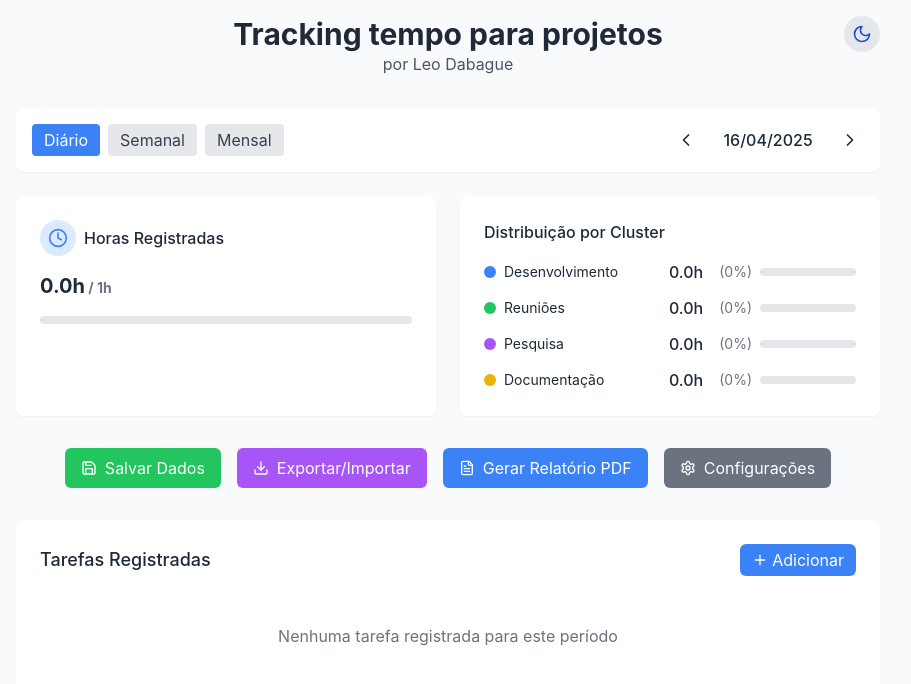
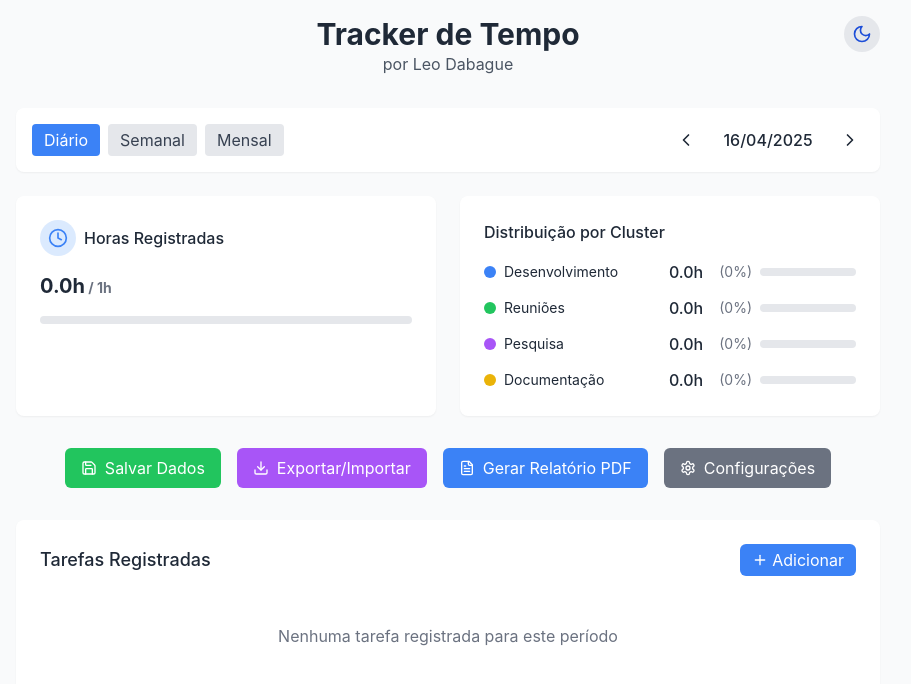
Before and after one commit to leodabague/trackerly, a React (Create React App) app: page / in a window 1280 px wide. Shown: the top 684 px of the page, without its empty margins (192-1103 px from the left). Built offline with nearby package versions, Linux system fonts and the light colour scheme.

Commit message:
alteração de titulo

```diff
--- a/src/components/Header.js
+++ b/src/components/Header.js
@@ -13,7 +13,7 @@ const Header = ({ darkMode, alternarTema }) => {
         {darkMode ? <Sun size={20} /> : <Moon size={20} />}
       </button>
       <h1 className={`text-3xl font-bold ${darkMode ? 'text-gray-100' : 'text-gray-800'}`}>
-        Tracking tempo para projetos
+        Tracker de Tempo
       </h1>
       <p className={`${darkMode ? 'text-gray-400' : 'text-gray-600'}`}>por Leo Dabague</p>
     </header>
```
Also changed, not shown: 1 other file (tests, documents, lock files or other folders).
